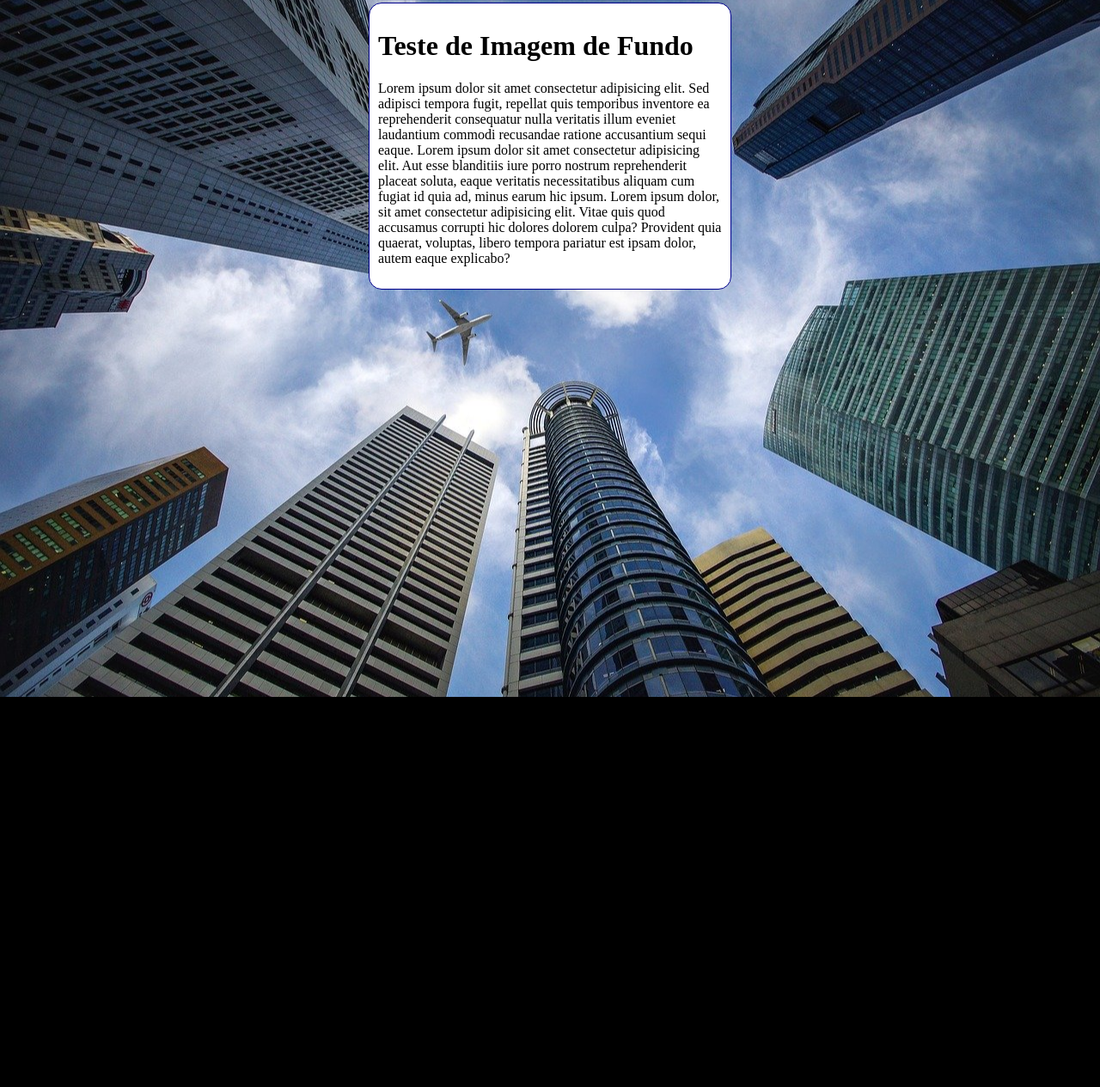
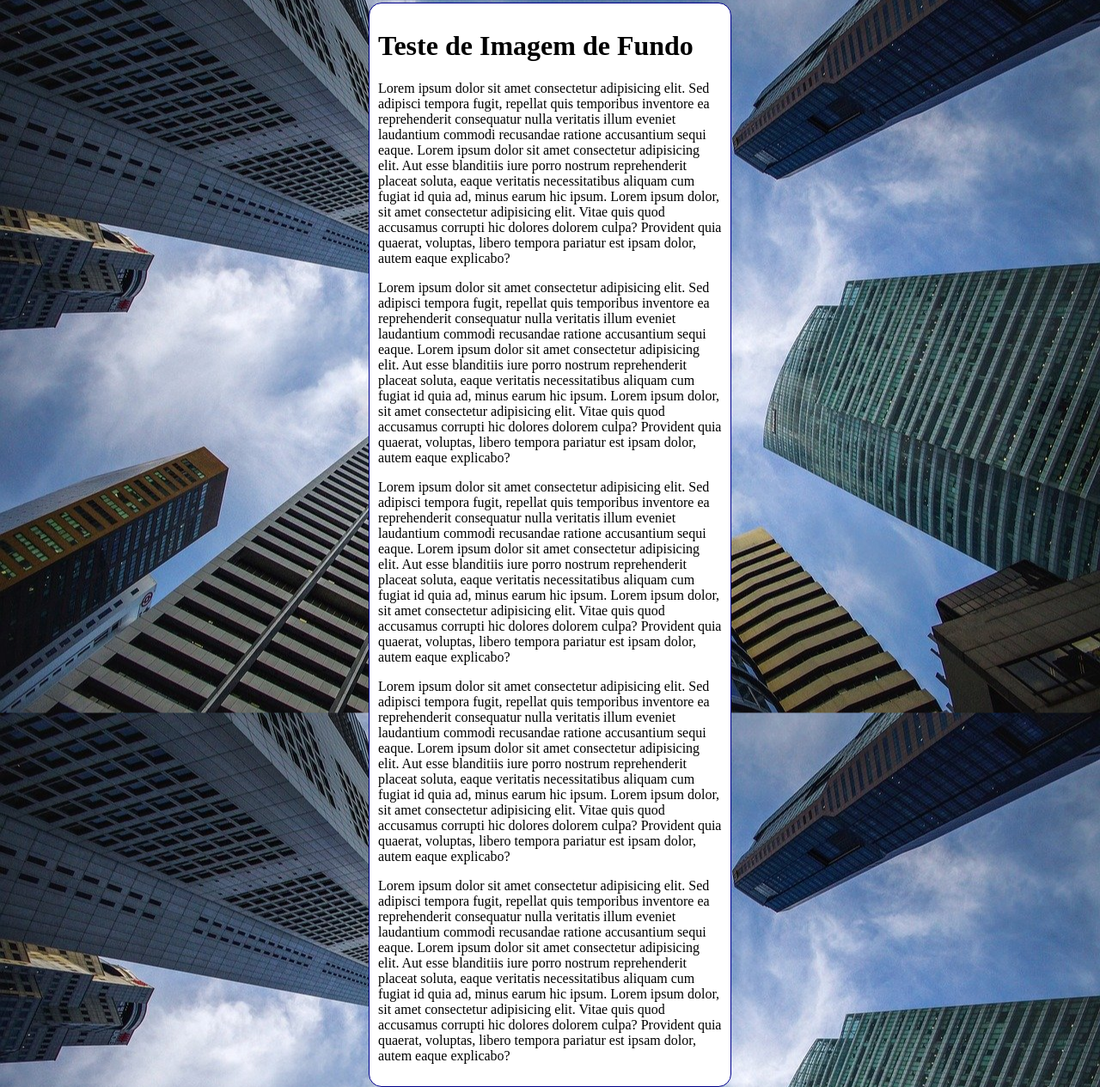
Before and after one commit to JeffersonNiend/html-css, a plain HTML site: page exercicios/ex022/fundo006.html in a window 1280 px wide. Shown: the part 5-1270 px from the top of the page at 86% size. Before the commit the page ends 816 px from the top, so only its background shows below. Drawn offline with Linux system fonts and the light colour scheme.

Commit message:
Update fundo006.html

```diff
--- a/exercicios/ex022/fundo006.html
+++ b/exercicios/ex022/fundo006.html
@@ -10,7 +10,7 @@
             background-color: black;
             background-image: url('imagens/wallpaper002.jpg');
             background-position: center center;
-            background-repeat: no-repeat;
+            background-repeat: repeat-y;
             background-size: cover;
         }
 
@@ -28,6 +28,10 @@
     <main>
         <h1>Teste de Imagem de Fundo</h1>
         <p>Lorem ipsum dolor sit amet consectetur adipisicing elit. Sed adipisci tempora fugit, repellat quis temporibus inventore ea reprehenderit consequatur nulla veritatis illum eveniet laudantium commodi recusandae ratione accusantium sequi eaque. Lorem ipsum dolor sit amet consectetur adipisicing elit. Aut esse blanditiis iure porro nostrum reprehenderit placeat soluta, eaque veritatis necessitatibus aliquam cum fugiat id quia ad, minus earum hic ipsum. Lorem ipsum dolor, sit amet consectetur adipisicing elit. Vitae quis quod accusamus corrupti hic dolores dolorem culpa? Provident quia quaerat, voluptas, libero tempora pariatur est ipsam dolor, autem eaque explicabo?</p>
+        <p>Lorem ipsum dolor sit amet consectetur adipisicing elit. Sed adipisci tempora fugit, repellat quis temporibus inventore ea reprehenderit consequatur nulla veritatis illum eveniet laudantium commodi recusandae ratione accusantium sequi eaque. Lorem ipsum dolor sit amet consectetur adipisicing elit. Aut esse blanditiis iure porro nostrum reprehenderit placeat soluta, eaque veritatis necessitatibus aliquam cum fugiat id quia ad, minus earum hic ipsum. Lorem ipsum dolor, sit amet consectetur adipisicing elit. Vitae quis quod accusamus corrupti hic dolores dolorem culpa? Provident quia quaerat, voluptas, libero tempora pariatur est ipsam dolor, autem eaque explicabo?</p>
+        <p>Lorem ipsum dolor sit amet consectetur adipisicing elit. Sed adipisci tempora fugit, repellat quis temporibus inventore ea reprehenderit consequatur nulla veritatis illum eveniet laudantium commodi recusandae ratione accusantium sequi eaque. Lorem ipsum dolor sit amet consectetur adipisicing elit. Aut esse blanditiis iure porro nostrum reprehenderit placeat soluta, eaque veritatis necessitatibus aliquam cum fugiat id quia ad, minus earum hic ipsum. Lorem ipsum dolor, sit amet consectetur adipisicing elit. Vitae quis quod accusamus corrupti hic dolores dolorem culpa? Provident quia quaerat, voluptas, libero tempora pariatur est ipsam dolor, autem eaque explicabo?</p>
+        <p>Lorem ipsum dolor sit amet consectetur adipisicing elit. Sed adipisci tempora fugit, repellat quis temporibus inventore ea reprehenderit consequatur nulla veritatis illum eveniet laudantium commodi recusandae ratione accusantium sequi eaque. Lorem ipsum dolor sit amet consectetur adipisicing elit. Aut esse blanditiis iure porro nostrum reprehenderit placeat soluta, eaque veritatis necessitatibus aliquam cum fugiat id quia ad, minus earum hic ipsum. Lorem ipsum dolor, sit amet consectetur adipisicing elit. Vitae quis quod accusamus corrupti hic dolores dolorem culpa? Provident quia quaerat, voluptas, libero tempora pariatur est ipsam dolor, autem eaque explicabo?</p>
+        <p>Lorem ipsum dolor sit amet consectetur adipisicing elit. Sed adipisci tempora fugit, repellat quis temporibus inventore ea reprehenderit consequatur nulla veritatis illum eveniet laudantium commodi recusandae ratione accusantium sequi eaque. Lorem ipsum dolor sit amet consectetur adipisicing elit. Aut esse blanditiis iure porro nostrum reprehenderit placeat soluta, eaque veritatis necessitatibus aliquam cum fugiat id quia ad, minus earum hic ipsum. Lorem ipsum dolor, sit amet consectetur adipisicing elit. Vitae quis quod accusamus corrupti hic dolores dolorem culpa? Provident quia quaerat, voluptas, libero tempora pariatur est ipsam dolor, autem eaque explicabo?</p>
     </main>
 </body>
 </html>
```
